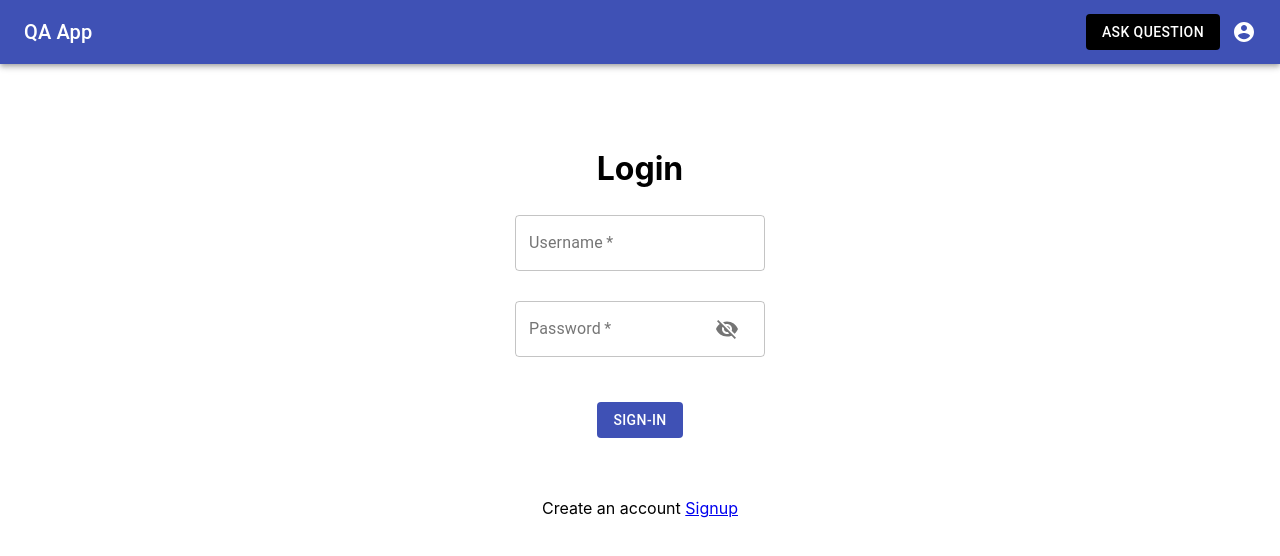
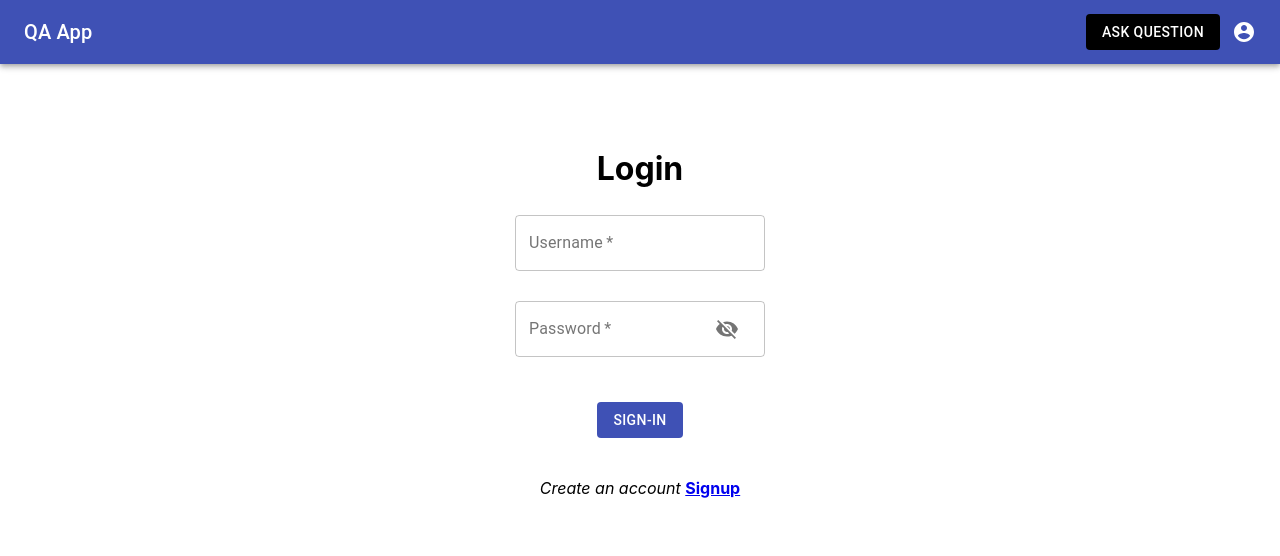
Before and after one commit to Vibhushit07/Quora-App, a React (Create React App) app in the folder frontend/: page /login in a window 1280 px wide. Shown: the top 556 px of the page. Built offline with nearby package versions, Linux system fonts and the light colour scheme.

Commit message:
frontened

```diff
--- a/frontend/src/Routes/user/login.jsx
+++ b/frontend/src/Routes/user/login.jsx
@@ -125,8 +125,8 @@ export const Login = () => {
           onClick={submit}
         >
           Sign-in
-        </Button> <br /><br /><br /><br />
-        <div>Create an account  <NavLink to="/signup">Signup</NavLink></div>
+        </Button> <br /><br /><br />
+        <div><i>Create an account </i> <NavLink to="/signup"><b>Signup</b> </NavLink></div>
       </form>
       <br />
       {values.usernameError && (
--- a/frontend/src/Routes/user/signup.jsx
+++ b/frontend/src/Routes/user/signup.jsx
@@ -176,7 +176,7 @@ export const Signup = () => {
           Signup
         </Button>
         <br /> <br />
-        <div>Already have an account  <NavLink to="/login">Login</NavLink></div>
+        <div><i>Already have an account </i> <NavLink to="/login"><b>Login</b></NavLink></div>
       </form>
       {values.firstNameError && (
         <div className={classes.error}>First name required</div>
```
